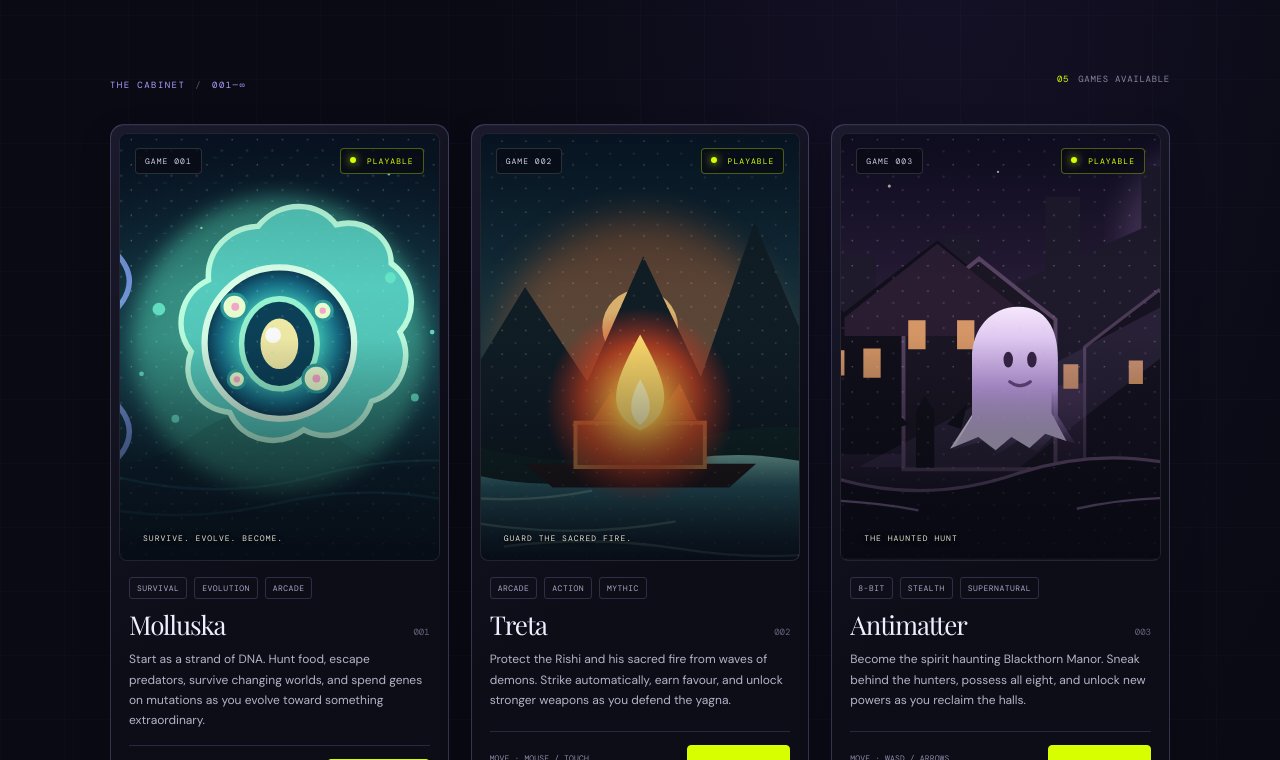
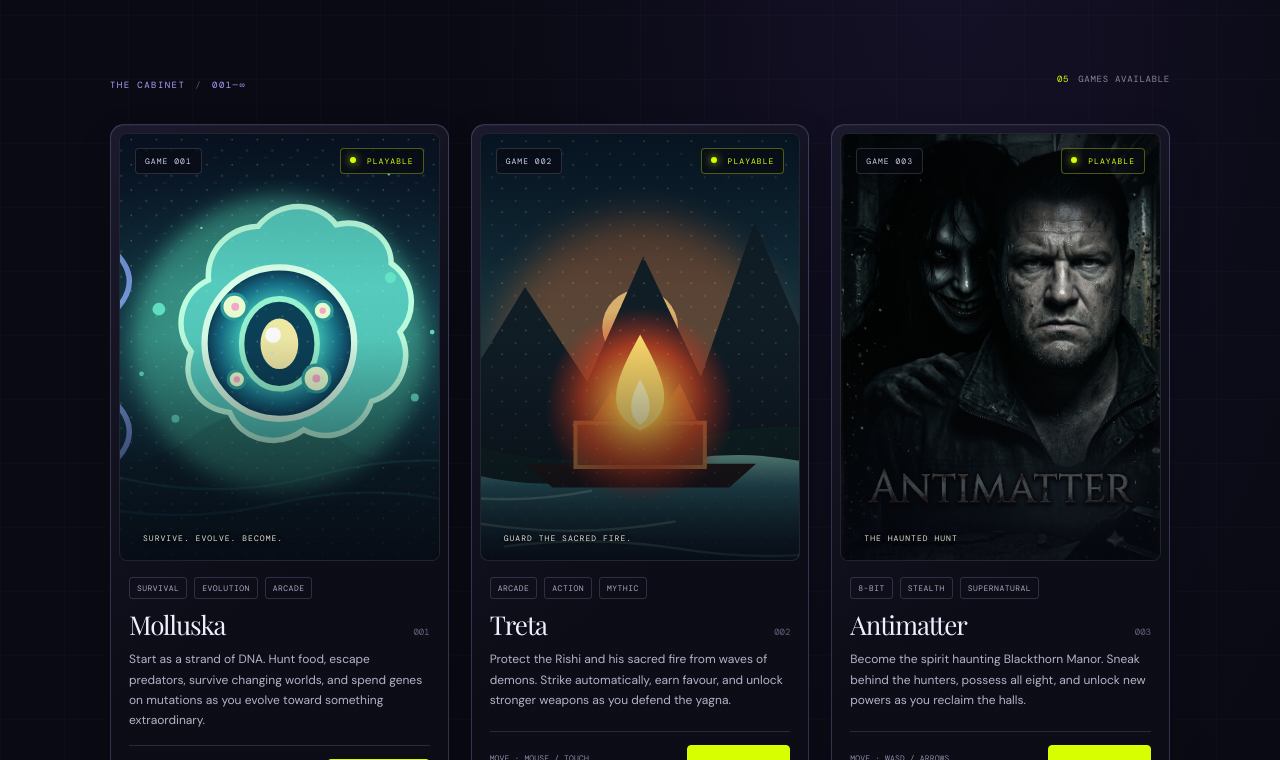
Before and after one commit to iceyquest/iceyquest.github.io, a plain HTML site: page games.html in a window 1280 px wide. Shown: the part 753-1513 px from the top of the page. Drawn offline with nearby package versions, Linux system fonts and the light colour scheme.

Commit message:
Update Antimatter game thumbnail
Co-authored-by: Copilot <223556219+Copilot@users.noreply.github.com>

```diff
--- a/games.html
+++ b/games.html
@@ -103,7 +103,7 @@
 
           <article class="arcade-card">
             <a class="arcade-card-art" href="antimatter/" aria-label="Play Antimatter: The Haunted Hunt">
-              <img class="cover-art-image" src="assets/cover-antimatter.svg" alt="">
+              <img class="cover-art-image" src="assets/cover-antimatter.png" alt="">
               <span class="cover-art-shade" aria-hidden="true"></span>
               <span class="card-index">GAME 003</span>
               <span class="card-status"><i></i> PLAYABLE</span>
```
Also changed, not shown: assets/cover-antimatter.png (added).
